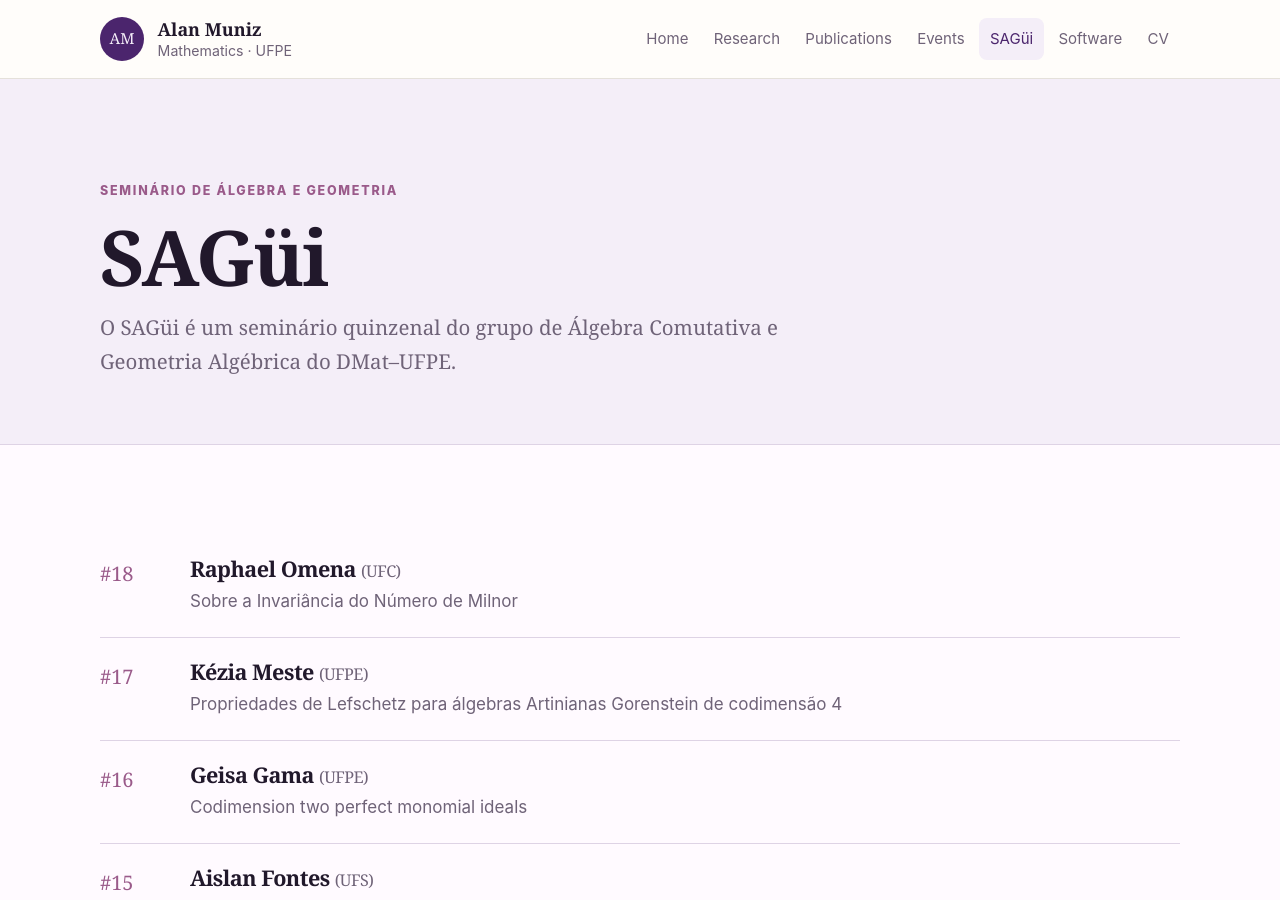
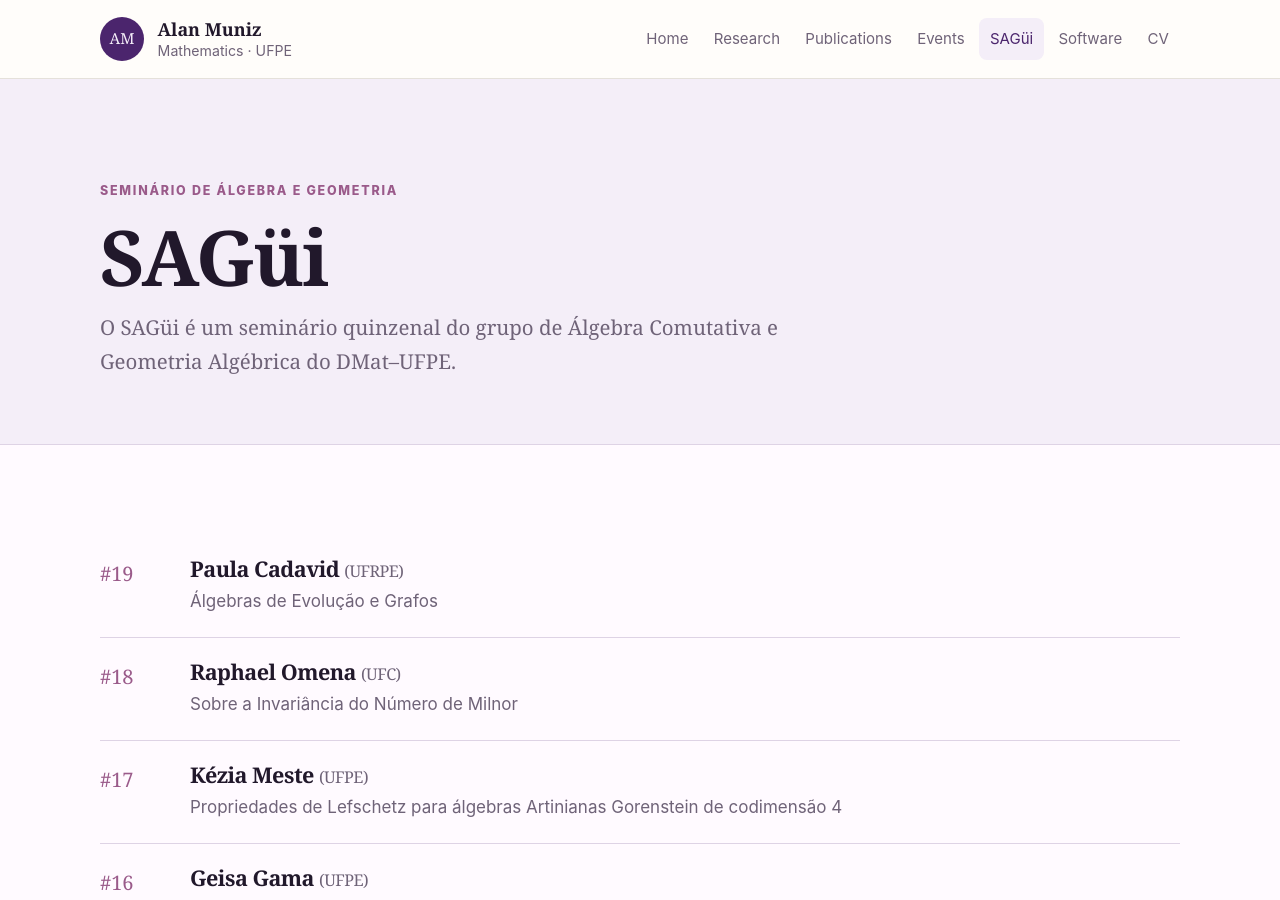
Before and after one commit to alannmuniz/alannmuniz.github.io, a Jekyll site: the page built from sagui.md, in a window 1280 px wide and 900 px high. Built offline with Jekyll 4.4.1, drawn with Linux system fonts in a browser that asks for light colours.

Commit message:
Update sagui.yml

```diff
--- a/_data/sagui.yml
+++ b/_data/sagui.yml
@@ -87,3 +87,8 @@
   speaker: "Raphael Omena"
   affiliation: "UFC"
   title: "Sobre a Invariância do Número de Milnor"
+
+- number: 19
+  speaker: "Paula Cadavid"
+  affiliation: "UFRPE"
+  title: "Álgebras de Evolução e Grafos"
```
